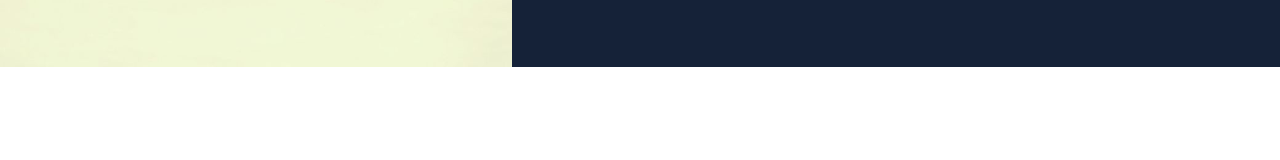
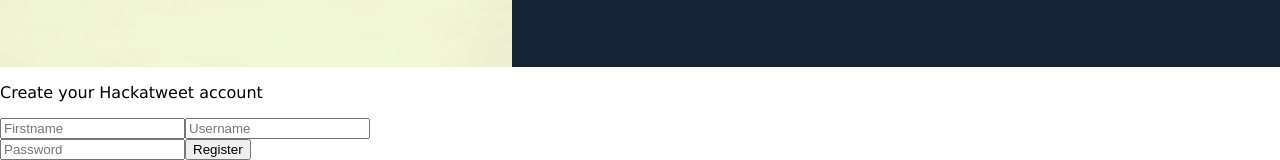
Before and after one commit to colinerenuy/hackatweet-frontend, a Next.js app: page / in a window 1280 px wide. Both pictures are taken after a click on the button "Sign Up". Shown: the part 733-893 px from the top of the page. Before the commit the page ends 800 px from the top, so only its background shows below. Built offline with nearby package versions, Linux system fonts and the light colour scheme.

Commit message:
working on modals

```diff
--- a/components/Home.js
+++ b/components/Home.js
@@ -10,7 +10,88 @@
 
 function Home() {
   const dispatch = useDispatch();
-  const [isModalVisible, setIsModalVisible] = useState(false);
+  const [isSignInModalVisible, setSignInIsModalVisible] = useState(false);
+  const [isSignUpModalVisible, setSignUpIsModalVisible] = useState(false);
+	const [signUpUsername, setSignUpUsername] = useState('');
+	const [signUpPassword, setSignUpPassword] = useState('');
+  const [signUpFirstname, setsignUpFirstname] = useState('');
+	const [signInUsername, setSignInUsername] = useState('');
+	const [signInPassword, setSignInPassword] = useState('');
+
+  const showSignInModal = () => {
+    console.log("click SignIn");
+
+		setSignInIsModalVisible(!isSignInModalVisible);
+	};
+
+  const showSignUpModal = () => {
+    console.log("click SignUp");
+		setSignUpIsModalVisible(!isSignUpModalVisible);
+    console.log(isSignUpModalVisible);
+	};
+
+////////////////////////////////////////SIGNUP MODAL////
+//Contenu//
+let modalSignUpContent = (
+			<div className={styles.registerContainer}>
+				<div className={styles.registerSection}>
+        <p>Create your Hackatweet account</p>
+					<input type="text" placeholder="Firstname" id="signUpFirstname" onChange={(e) => setsignUpFirstname(e.target.value)} value={signUpFirstname} />
+          <input type="text" placeholder="Username" id="signUpUsername" onChange={(e) => setSignUpUsername(e.target.value)} value={signUpUsername} />
+					<input type="password" placeholder="Password" id="signUpPassword" onChange={(e) => setSignUpPassword(e.target.value)} value={signUpPassword} />
+					<button id="register" onClick={() => handleRegister()}>Register</button>
+				</div>
+			</div>
+		);
+  //////////Fonctions//////
+  // const handleRegister = () => {
+	// 	fetch('http://localhost:3000/users/signup', {
+	// 		method: 'POST',
+	// 		headers: { 'Content-Type': 'application/json' },
+	// 		body: JSON.stringify({ username: signUpUsername, password: signUpPassword }),
+	// 	}).then(response => response.json())
+	// 		.then(data => {
+	// 			if (data.result) {
+	// 				dispatch(login({ username: signUpUsername, token: data.token }));
+	// 				setSignUpUsername('');
+	// 				setSignUpPassword('');
+	// 				setIsModalVisible(false)
+	// 			}
+	// 		});
+	// };
+
+  ////////////////////////////////////////SIGNIN MODAL////
+
+  let modalSignInContent = (
+    <div className={styles.registerContainer}>
+
+      <div className={styles.registerSection}>
+        <p>Sign-in to your Hackatweet account</p>
+        <input type="text" placeholder="Username" id="signInUsername" onChange={(e) => setSignInUsername(e.target.value)} value={signInUsername} />
+        <input type="password" placeholder="Password" id="signInPassword" onChange={(e) => setSignInPassword(e.target.value)} value={signInPassword} />
+        <button id="connection" onClick={() => handleConnection()}>Connect</button>
+      </div>
+    </div>
+  );
+
+  // const handleConnection = () => {
+
+	// 	fetch('http://localhost:3000/users/signin', {
+	// 		method: 'POST',
+	// 		headers: { 'Content-Type': 'application/json' },
+	// 		body: JSON.stringify({ username: signInUsername, password: signInPassword }),
+	// 	}).then(response => response.json())
+	// 		.then(data => {
+	// 			if (data.result) {
+	// 				dispatch(login({ username: signInUsername, token: data.token }));
+	// 				setSignInUsername('');
+	// 				setSignInPassword('');
+	// 				setIsModalVisible(false)
+	// 			}
+	// 		});
+	// };
+
+	////RETURN/////
 
   return (
     <div>
@@ -21,14 +102,23 @@
         <h1 className = {styles.h1}>See what's happening</h1>
         <div class = "buttons">
           <h2 className = {styles.h2}>Join Hackatweet today.</h2>
-          <div class = "signUp composant"><SignUp/></div>
+          <div onClick={() => showSignUpModal()} class = "signUp composant"><SignUp/></div>
           <h3 className = {styles.h3}>Already have an account?</h3>
-          <div class = "signIn composant"><SignIn/></div>
+          <div onClick={() => showSignInModal()} class = "signIn composant"><SignIn/></div>
         </div>
       </div>
     </div>
+    {isSignInModalVisible && <div id="react-modals">
+				<Modal getContainer="#react-modals" className={styles.modal} visible={isSignInModalVisible} closable={false} footer={null}>
+					{modalSignInContent}
+				</Modal>
+			</div>}
+    <Modal getContainer="#react-modals" className={styles.modal} visible={isSignUpModalVisible} closable={false} footer={null}>
+					{modalSignUpContent}
+		</Modal>
     </div>
   );
 }
 
+
 export default Home;
--- a/styles/Home.module.css
+++ b/styles/Home.module.css
@@ -39,3 +39,7 @@
 .buttonSignUp{
   background-color: #1DA1F2;
 }
+
+.modal {
+
+}
```
